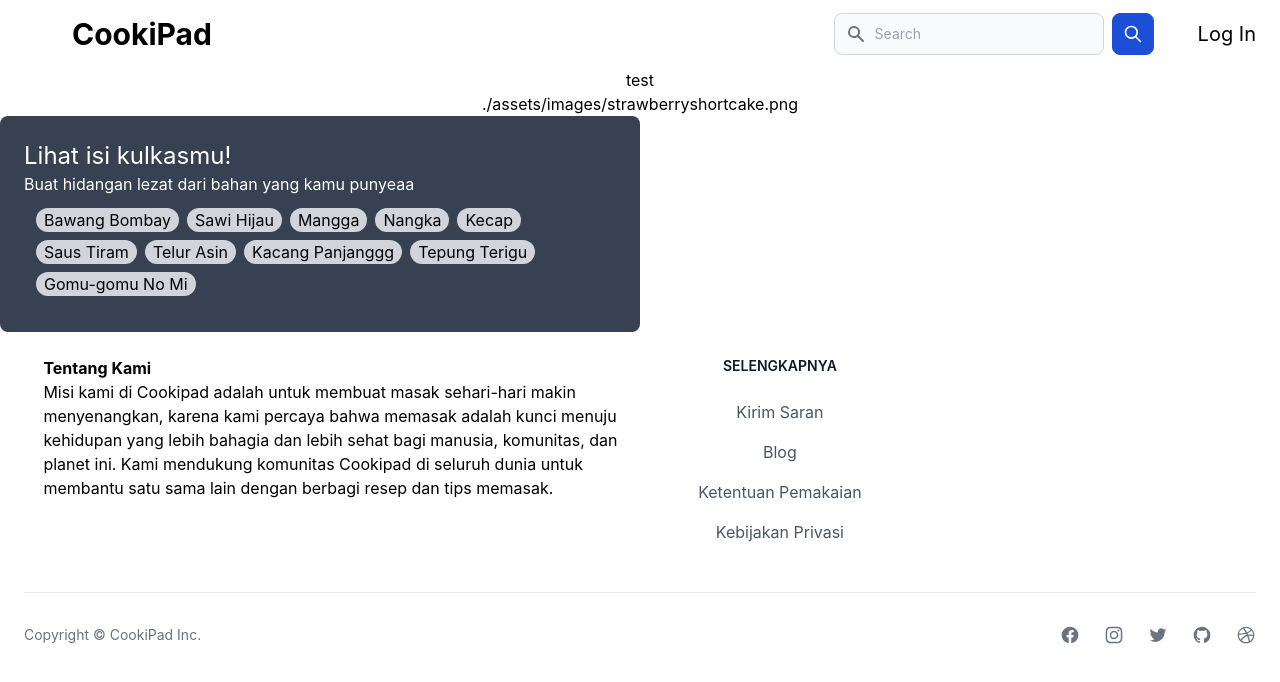
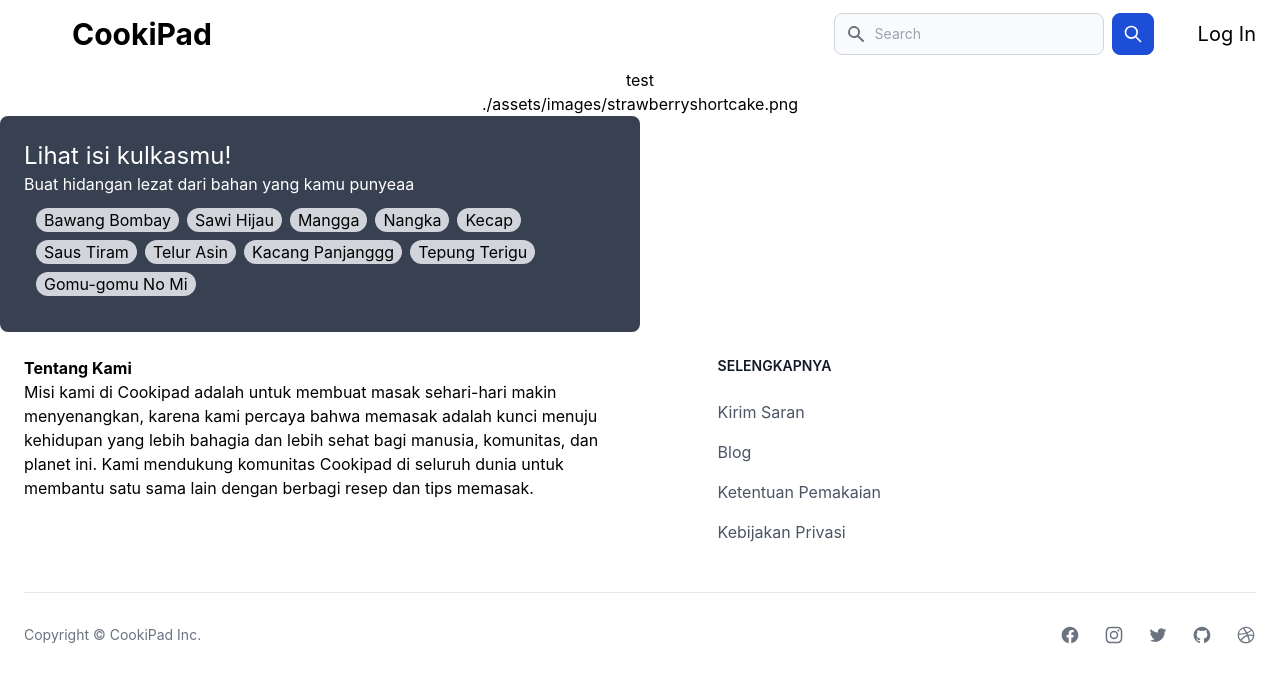
Before and after one commit to Uskrai/tubes-desain-web-2022, a React (Create React App) app: page / in a window 1280 px wide. Shown: the top 682 px of the page. Built offline with nearby package versions, Linux system fonts and the light colour scheme.

Commit message:
fix footer probably

```diff
--- a/src/component/footer.tsx
+++ b/src/component/footer.tsx
@@ -4,7 +4,7 @@
     render() {
         return(
             <footer className="p-4 bg-white sm:p-6 dark:bg-gray-900">
-                <div className="md:flex md:justify-around">
+                <div className="md:flex md:justify-between">
                     <div className="mb-6 md:mb-0 w-1/2">
                         <h2 className="dark:text-white text-left font-bold">Tentang Kami</h2>
                         <p className="dark:text-white text-left">
@@ -15,9 +15,9 @@
                         </p>
                     </div>
                     <div className="grid grid-cols-2 gap-8 sm:gap-6 sm:grid-cols-3">
-                        <div>
+                        <div className="flex flex-col items-start">
                             <h2 className="mb-6 text-sm font-semibold text-gray-900 uppercase dark:text-white">Selengkapnya</h2>
-                            <ul className="text-gray-600 dark:text-gray-400">
+                            <ul className="text-gray-600 dark:text-gray-400 flex flex-col items-start">
                                 <li className="mb-4">
                                     <a href="#" className="hover:underline">Kirim Saran</a>
                                 </li>
```
